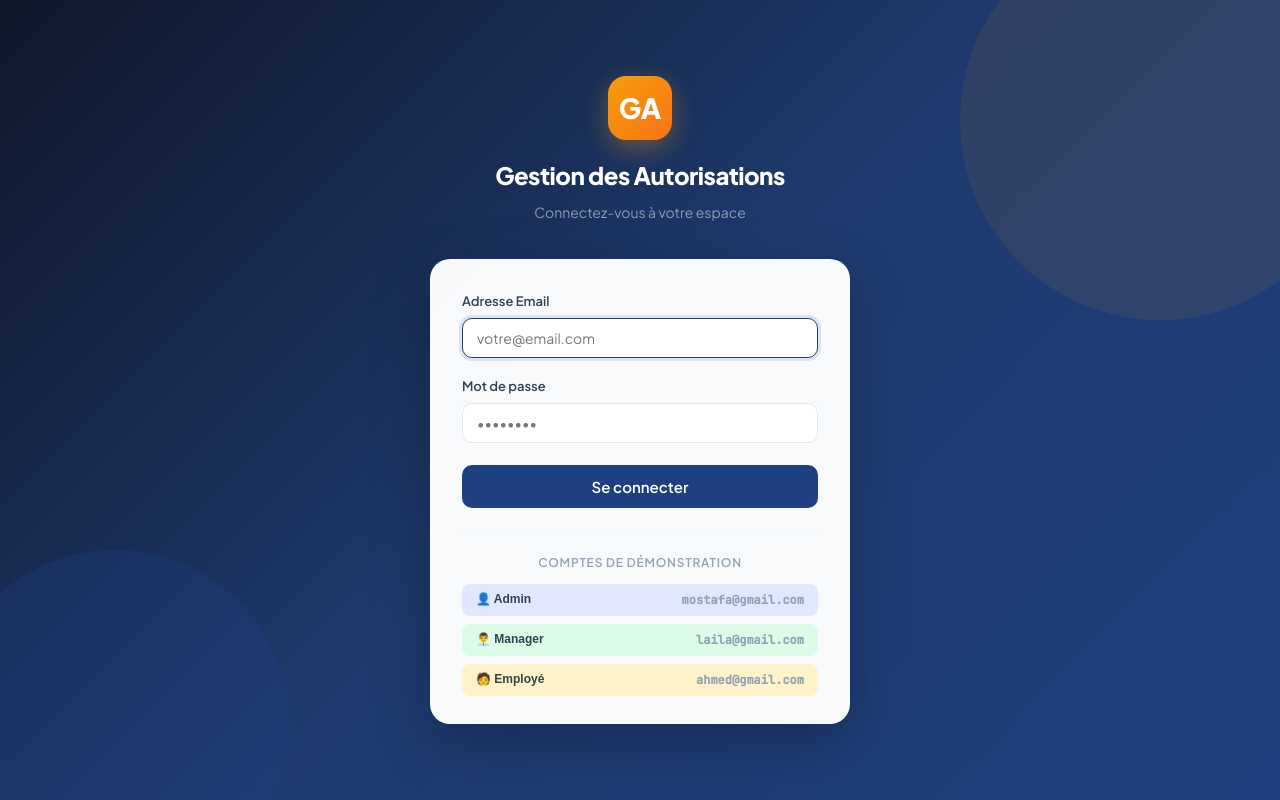
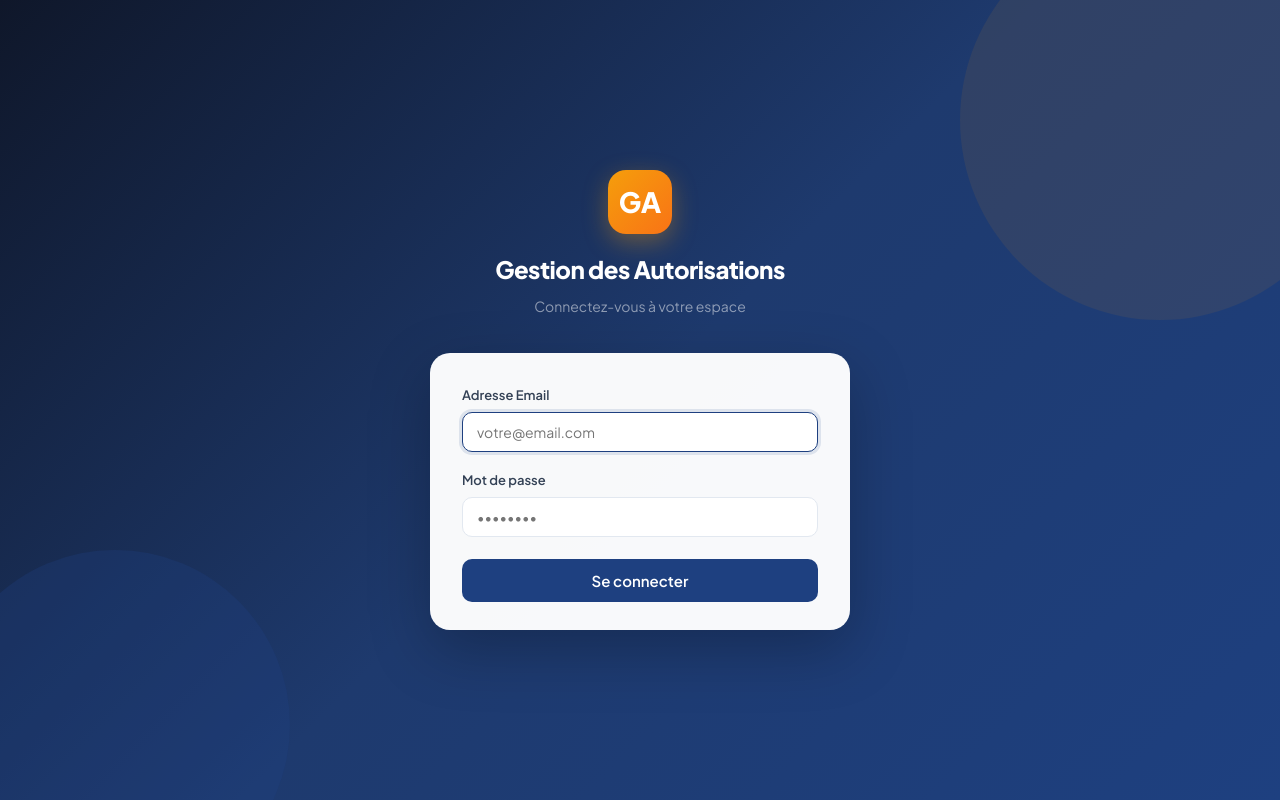
Before and after one commit to lailatalib52-stack/gestion_autorisations, a React (Vite) app in the folder frontend/: page /login in a window 1280 px wide. Built offline with nearby package versions, Linux system fonts and the light colour scheme.

Commit message:
Remove demo accounts from login page

```diff
--- a/frontend/src/pages/LoginPage.jsx
+++ b/frontend/src/pages/LoginPage.jsx
@@ -25,7 +25,6 @@ export default function LoginPage() {
     }
   };
 
-  const fillDemo = (email, password) => setForm({ email, password });
 
   return (
     <div style={{
@@ -98,35 +97,6 @@ export default function LoginPage() {
               {loading ? <><span className="spinner" style={{borderColor:'rgba(255,255,255,0.4)',borderTopColor:'transparent'}} /> Connexion...</> : 'Se connecter'}
             </button>
           </form>
-
-          {/* Demo accounts */}
-          <div style={{marginTop:24,paddingTop:20,borderTop:'1px solid var(--gray-100)'}}>
-            <p style={{fontSize:12,color:'var(--gray-400)',textAlign:'center',marginBottom:12,fontWeight:600,textTransform:'uppercase',letterSpacing:'0.8px'}}>
-              Comptes de démonstration
-            </p>
-            <div style={{display:'flex',flexDirection:'column',gap:8}}>
-              {[
-                {label:'👤 Admin', email:'mostafa@gmail.com', pass:'123456', color:'#e0e7ff'},
-                {label:'👨‍💼 Manager', email:'laila@gmail.com', pass:'123456', color:'#dcfce7'},
-                {label:'🧑 Employé', email:'ahmed@gmail.com', pass:'123456', color:'#fef3c7'},
-              ].map(acc => (
-                <button key={acc.email}
-                  type="button"
-                  onClick={() => fillDemo(acc.email, acc.pass)}
-                  style={{
-                    background:acc.color,border:'none',borderRadius:8,
-                    padding:'8px 14px',cursor:'pointer',textAlign:'left',
-                    fontSize:12,fontWeight:600,color:'var(--gray-700)',
-                    display:'flex',justifyContent:'space-between',
-                    transition:'opacity 0.15s',
-                  }}
-                >
-                  <span>{acc.label}</span>
-                  <span style={{color:'var(--gray-400)',fontFamily:'var(--font-mono)'}}>{acc.email}</span>
-                </button>
-              ))}
-            </div>
-          </div>
         </div>
       </div>
     </div>
```
